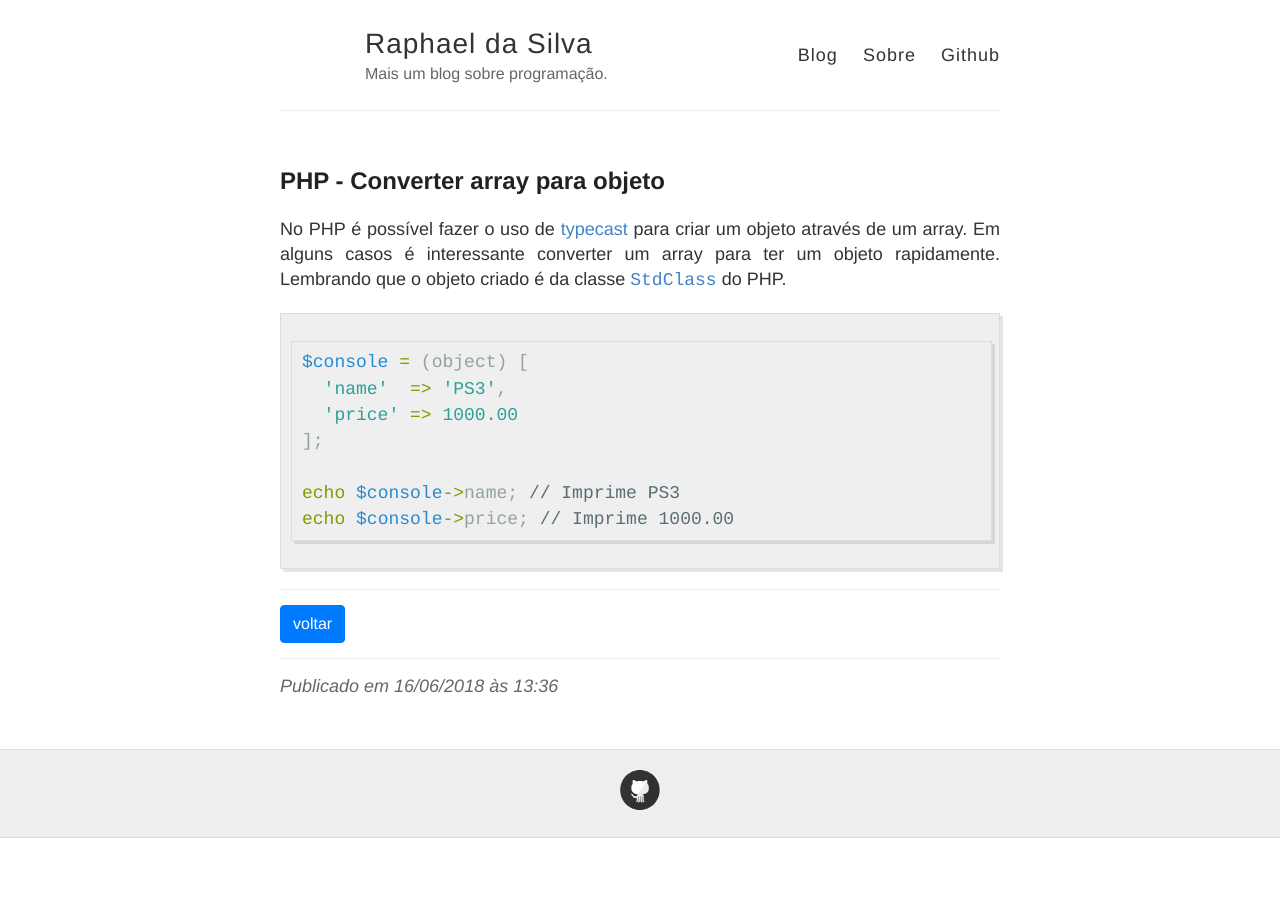
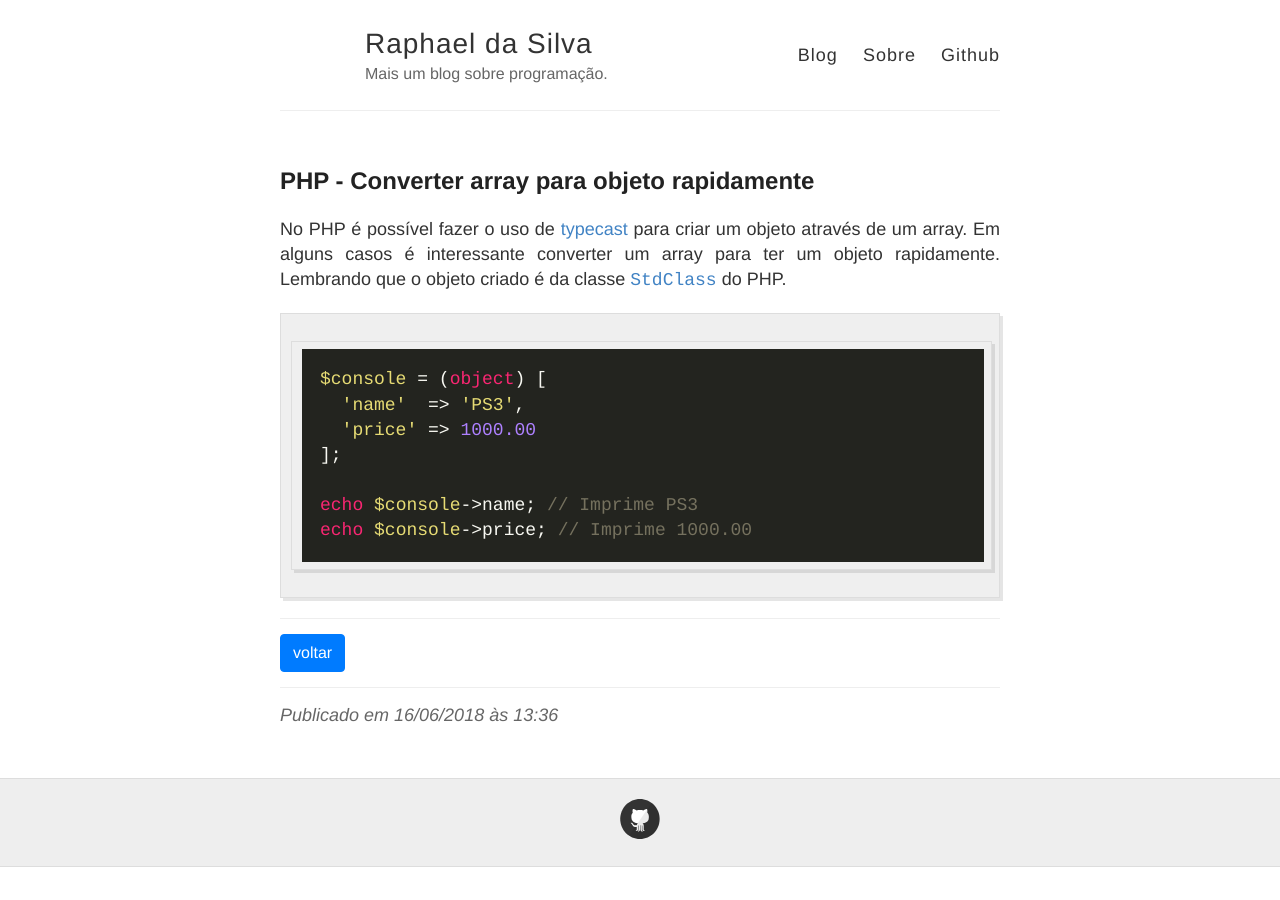
Before and after one commit to raphael-da-silva/raphael-da-silva.github.io, a Jekyll site: the page built from _posts/2018-06-16-array-objeto.md, in a window 1280 px wide. Built offline with Jekyll 4.4.1, drawn with Linux system fonts in a browser that asks for light colours; nearby versions of some CDN libraries.

Commit message:
Mudanças

```diff
--- a/_layouts/default.html
+++ b/_layouts/default.html
@@ -12,6 +12,10 @@
     <link rel="stylesheet" href="https://stackpath.bootstrapcdn.com/bootstrap/4.3.1/css/bootstrap.min.css" integrity="sha384-ggOyR0iXCbMQv3Xipma34MD+dH/1fQ784/j6cY/iJTQUOhcWr7x9JvoRxT2MZw1T" crossorigin="anonymous">
     <link rel="stylesheet" type="text/css" href="{{ site.baseurl }}/style.css" />
     <link rel="alternate" type="application/rss+xml" title="{{ site.name }} - {{ site.description }}" href="{{ site.baseurl }}/feed.xml" />
+
+    <link rel="stylesheet" href="https://cdnjs.cloudflare.com/ajax/libs/highlight.js/9.15.10/styles/monokai-sublime.min.css">
+    <script src="https://cdnjs.cloudflare.com/ajax/libs/highlight.js/9.15.10/highlight.min.js"></script>
+    <script>hljs.initHighlightingOnLoad();</script>
   </head>
 
   <body>
--- a/_posts/2018-06-16-array-objeto.md
+++ b/_posts/2018-06-16-array-objeto.md
@@ -1,6 +1,6 @@
 ---
 layout: post
-title: PHP - Converter array para objeto
+title: PHP - Converter array para objeto rapidamente
 date: 2018-06-16 13:36
 ---
 
```
